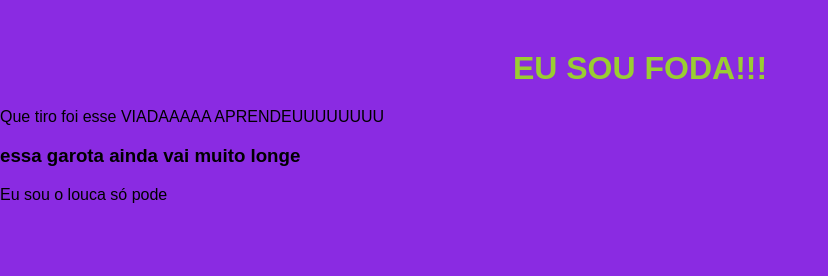
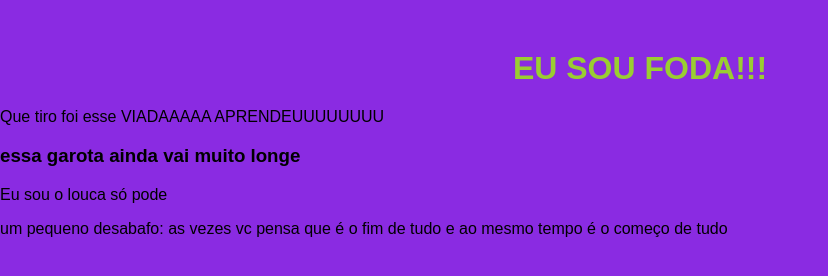
Before and after one commit to isa490/clone, a plain HTML site: page index.html in a window 1280 px wide. Shown: the whole page, without its empty margins (0-828 px from the left). Drawn offline with Linux system fonts and the light colour scheme.

Commit message:
atualizar pasta

```diff
--- a/index.html
+++ b/index.html
@@ -14,5 +14,7 @@
     </main>
     <footer>
         <p>Eu sou o louca só pode</p>
+        um pequeno desabafo:
+        as vezes vc pensa que é o fim de tudo e ao mesmo tempo é o começo de tudo
 </body>
 </html>
```
